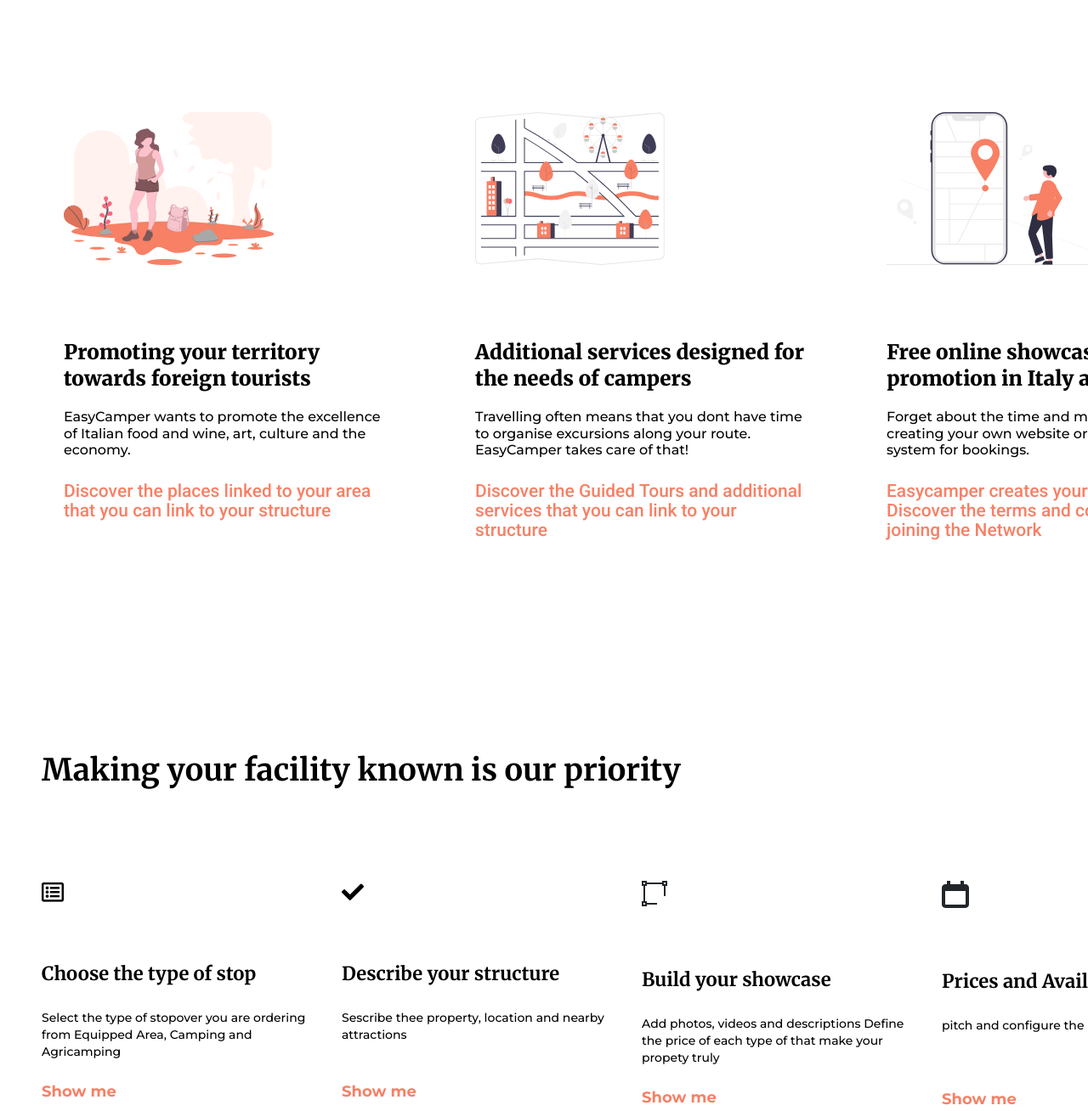
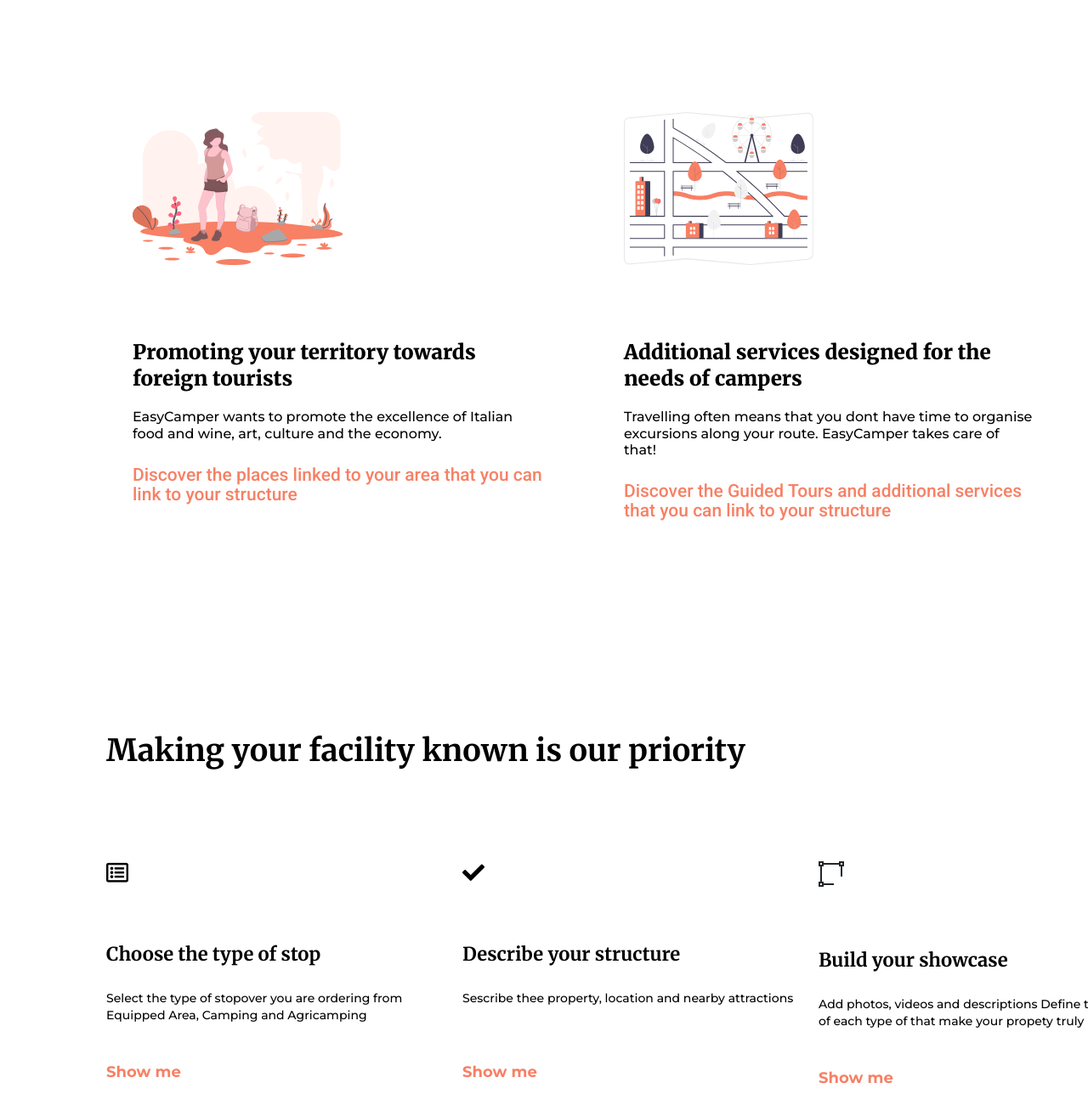
Before and after one commit to Mehemmed0330/Figma.github.io, a plain HTML site: page index.html in a window 1280 px wide. Shown: the part 1120-2428 px from the top of the page at 85% size. Drawn offline with Linux system fonts and the light colour scheme.

Commit message:
Figma-LastTask

```diff
--- a/css/media.css
+++ b/css/media.css
@@ -242,7 +242,7 @@
     }
 }
 
-@media (min-width: 769px) and (max-width: 1024px) {
+@media (min-width: 769px) and (max-width: 1025px) {
     .backpacking_easycamper_cards {
         margin-left: 19px;
     }
@@ -311,23 +311,23 @@
         display: grid;
         column-count: 3;
         gap: 96px;
-        grid-template-columns: 388px 388px 388px;
-    }
-    .backpacking_easycamper_cards {
-        margin-left: 75px;
+        grid-template-columns: 482px 482px 482px;
     }
     .making_facility_cards {
         display: grid;
-        grid-template-columns: 324px 324px 324px 324px;
+        grid-template-columns: 390px 390px 390px 390px;
         gap: 29px;
         margin-top: 112px;
     }
+    .backpacking_easycamper_cards {
+        margin-left: 156px;
+    }
     .backpacking_makingfacility_cards {
-        margin-left: 49px;
+        margin-left: 125px;
     }
     .joincommunity {
         display: grid;
-        grid-template-columns: 444px 812px;
+        grid-template-columns: 610px 940px;
         gap: 69px;
         margin-left: 59px;
     }
```
